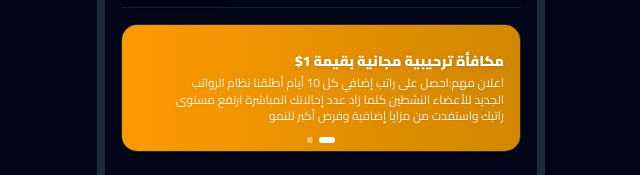
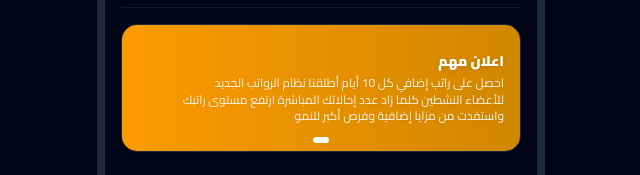
Before and after one commit to haithamalhanen1995-ctrl/BET, a React (Vite) app: page / in a window 1280 px wide. Shown: the part 139-314 px from the top of the page, without its empty margins (319-959 px from the left). Built offline with nearby package versions, Linux system fonts and the light colour scheme; no server answers; the database is empty.

Commit message:
Update home banners with new titles and descriptions

```diff
--- a/src/components/views/HomeView.tsx
+++ b/src/components/views/HomeView.tsx
@@ -34,19 +34,13 @@ export const HomeView: React.FC<HomeViewProps> = ({ onNavigate }) => {
   // Home banners sliding
   const banners = [
     {
-      titleAr: "مكافأة ترحيبية مجانية بقيمة 1$",
+      titleAr: "اعلان مهم",
       titleEn: "Free $1 Registration Reward",
-      descAr: "اعلان مهم:احصل على راتب إضافي كل 10 أيام أطلقنا نظام الرواتب الجديد للأعضاء النشطين كلما زاد عدد إحالاتك المباشرة ارتفع مستوى راتبك واستفدت من مزايا إضافية وفرص أكبر للنمو" ,
+      descAr: " احصل على راتب إضافي كل 10 أيام أطلقنا نظام الرواتب الجديد للأعضاء النشطين كلما زاد عدد إحالاتك المباشرة ارتفع مستوى راتبك واستفدت من مزايا إضافية وفرص أكبر للنمو" ,
       descEn: "Register now and get instant free balance to start VIP0 tasks!",
       gradient: "from-amber-500 to-yellow-600"
     },
-    {
-      titleAr: "عمولات الفريق تصل إلى 17%",
-      titleEn: "Team Commissions up to 17%",
-      descAr: "ادعُ أصدقاءك واكسب عمولات تراكمية للمستويات الأول والثاني والثالث.",
-      descEn: "Invite friends and earn recurring multi-level team commissions.",
-      gradient: "from-blue-600 to-indigo-700"
-    }
+
   ];
 
   useEffect(() => {
```
